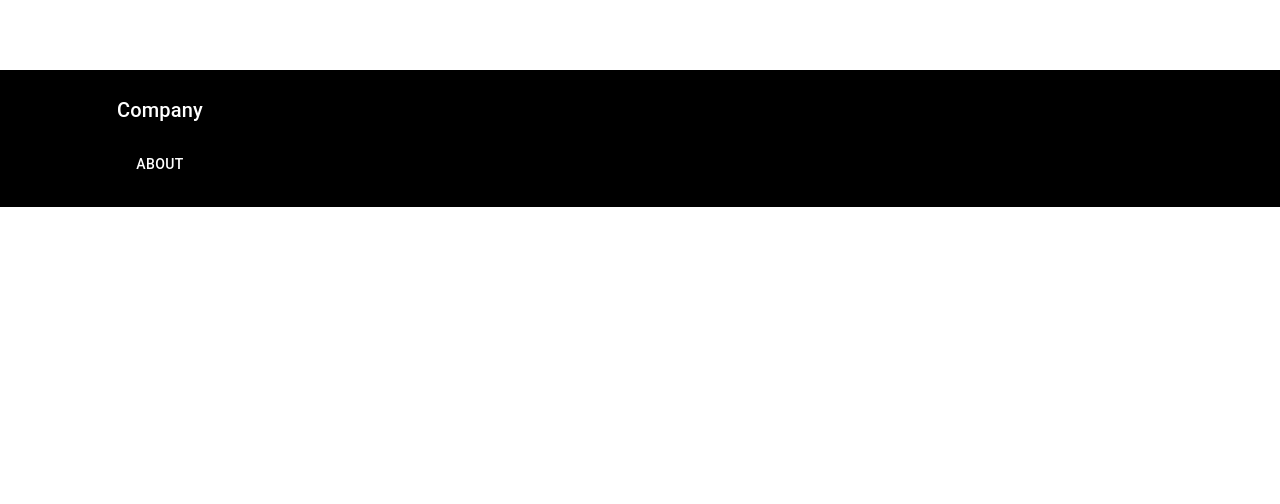
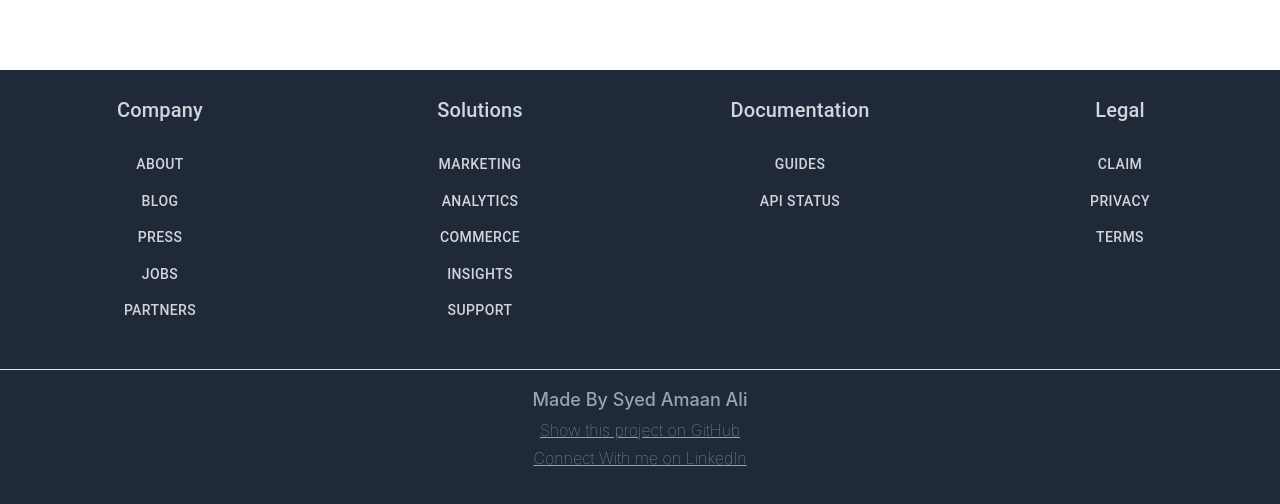
Before and after one commit to amaan35/e-com-site-project-full-stack, a React (Create React App) app: page / in a window 1280 px wide. Shown: the part 2096-2600 px from the top of the page. Before the commit the page ends 2303 px from the top, so only its background shows below. Built offline with nearby package versions, Linux system fonts and the light colour scheme.

Commit message:
Styling Footer

```diff
--- a/src/customer/components/footer/Footer.js
+++ b/src/customer/components/footer/Footer.js
@@ -5,17 +5,90 @@
   return (
     <div>
       <Grid
-        className="bg-black text-white text-center mt-10"
+        className="bg-gray-800 text-gray-300 text-center mt-10"
         container
-        sx={{ bgcolor: "black", color: "white", py: 3 }}
+        sx={{ py: 3, pb: 5 }}
       >
         <Grid item xs={12} sm={6} md={3}>
-            <Typography className="pb-5" variant="h6">
-                Company
-            </Typography>
+          <Typography className="pb-5" variant="h6">
+            Company
+          </Typography>
+          <div className="flex flex-col">
             <Button className="pb-5" variant="h6" gutterBottom>
-                About
+              About
             </Button>
+            <Button className="pb-5" variant="h6" gutterBottom>
+              Blog
+            </Button>
+            <Button className="pb-5" variant="h6" gutterBottom>
+              Press
+            </Button>
+            <Button className="pb-5" variant="h6" gutterBottom>
+              Jobs
+            </Button>
+            <Button className="pb-5" variant="h6" gutterBottom>
+              Partners
+            </Button>
+          </div>
+        </Grid>
+        <Grid item xs={12} sm={6} md={3}>
+          <Typography className="pb-5" variant="h6">
+            Solutions
+          </Typography>
+          <div className="flex flex-col">
+            <Button className="pb-5" variant="h6" gutterBottom>
+              Marketing
+            </Button>
+            <Button className="pb-5" variant="h6" gutterBottom>
+              Analytics
+            </Button>
+            <Button className="pb-5" variant="h6" gutterBottom>
+              Commerce
+            </Button>
+            <Button className="pb-5" variant="h6" gutterBottom>
+              Insights
+            </Button>
+            <Button className="pb-5" variant="h6" gutterBottom>
+              Support
+            </Button>
+          </div>
+        </Grid>
+        <Grid item xs={12} sm={6} md={3}>
+          <Typography className="pb-5" variant="h6">
+            Documentation
+          </Typography>
+          <div className="flex flex-col">
+            <Button className="pb-5" variant="h6" gutterBottom>
+              Guides
+            </Button>
+            <Button className="pb-5" variant="h6" gutterBottom>
+              API Status
+            </Button>
+          </div>
+        </Grid>
+        <Grid item xs={12} sm={6} md={3}>
+          <Typography className="pb-5" variant="h6">
+            Legal
+          </Typography>
+          <div className="flex flex-col">
+            <Button className="pb-5" variant="h6" gutterBottom>
+              Claim
+            </Button>
+            <Button className="pb-5" variant="h6" gutterBottom>
+              Privacy
+            </Button>
+            <Button className="pb-5" variant="h6" gutterBottom>
+              Terms
+            </Button>
+          </div>
+        </Grid>
+        <Grid className="pt-10" item xs={12}>
+            <div className="flex flex-col">
+            <hr className="mb-4"/>
+            <p className="text-lg font-medium mb-1 text-gray-400">Made By Syed Amaan Ali</p>
+            <a href="https://github.com/amaan35/e-com-site-project-full-stack" className="mb-1 font-thin text-gray-400 underline">Show this project on GitHub</a>
+            <a href="https://www.linkedin.com/in/syed-amaan-ali-24b023297/" className="font-thin text-gray-400 underline">Connect With me on LinkedIn</a>
+            </div>
         </Grid>
       </Grid>
     </div>
```
